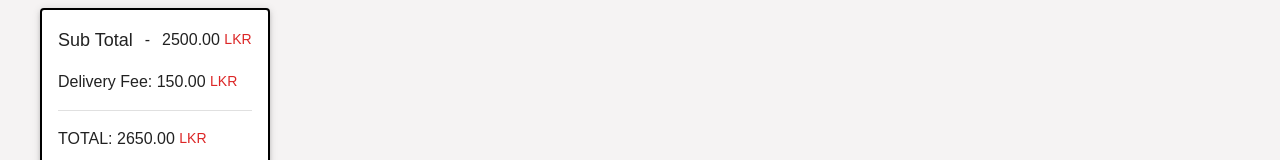
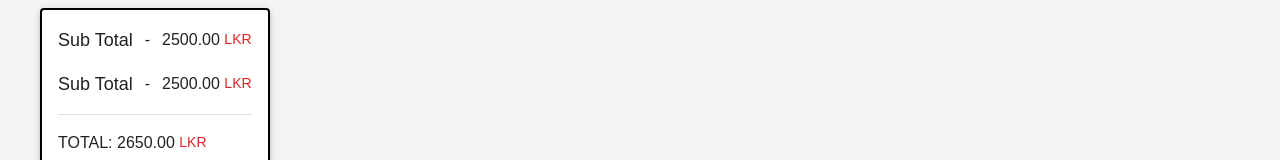
Before and after one commit to AshanSandeep06/Food-Shop-System, a React (Create React App) app in the folder frontend/: page /placeOrder in a window 1280 px wide. Shown: the part 406-566 px from the top of the page. Built offline with nearby package versions, Linux system fonts and the light colour scheme.

Commit message:
Content Updated

```diff
--- a/frontend/src/pages/PlaceOrder/PlaceOrder.tsx
+++ b/frontend/src/pages/PlaceOrder/PlaceOrder.tsx
@@ -36,7 +36,11 @@ const PlaceOrder = () => {
         <span>2500.00 <span className="text-sm text-red-600 relative bottom-[0.75px]">LKR</span></span>
         </div>
 
-        <span>Delivery Fee: 150.00 <span className="text-sm text-red-600 relative bottom-[0.75px]">LKR</span></span>
+        <div className="flex justify-center items-center gap-3">
+        <span className="text-base md:text-lg ">Sub Total</span>
+        <span>-</span>
+        <span>2500.00 <span className="text-sm text-red-600 relative bottom-[0.75px]">LKR</span></span>
+        </div>
 
         <Divider />
 
```
